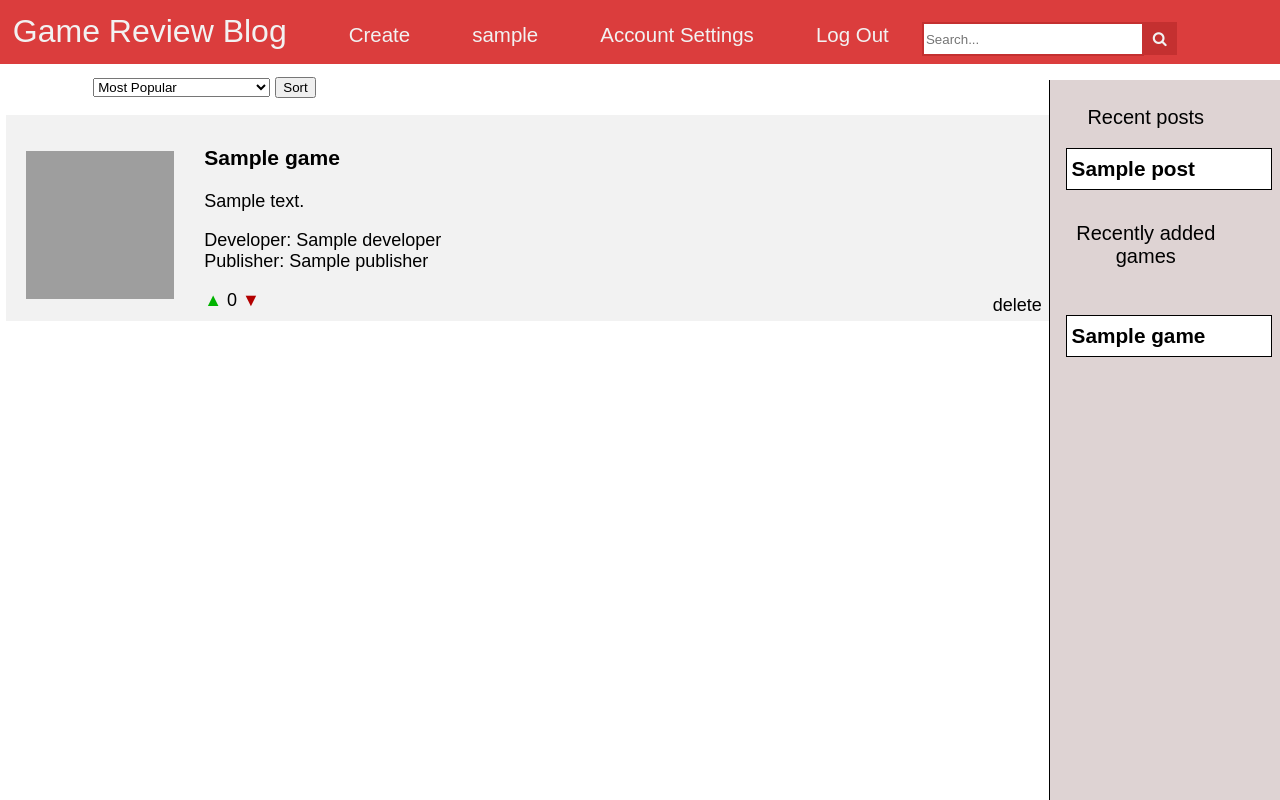
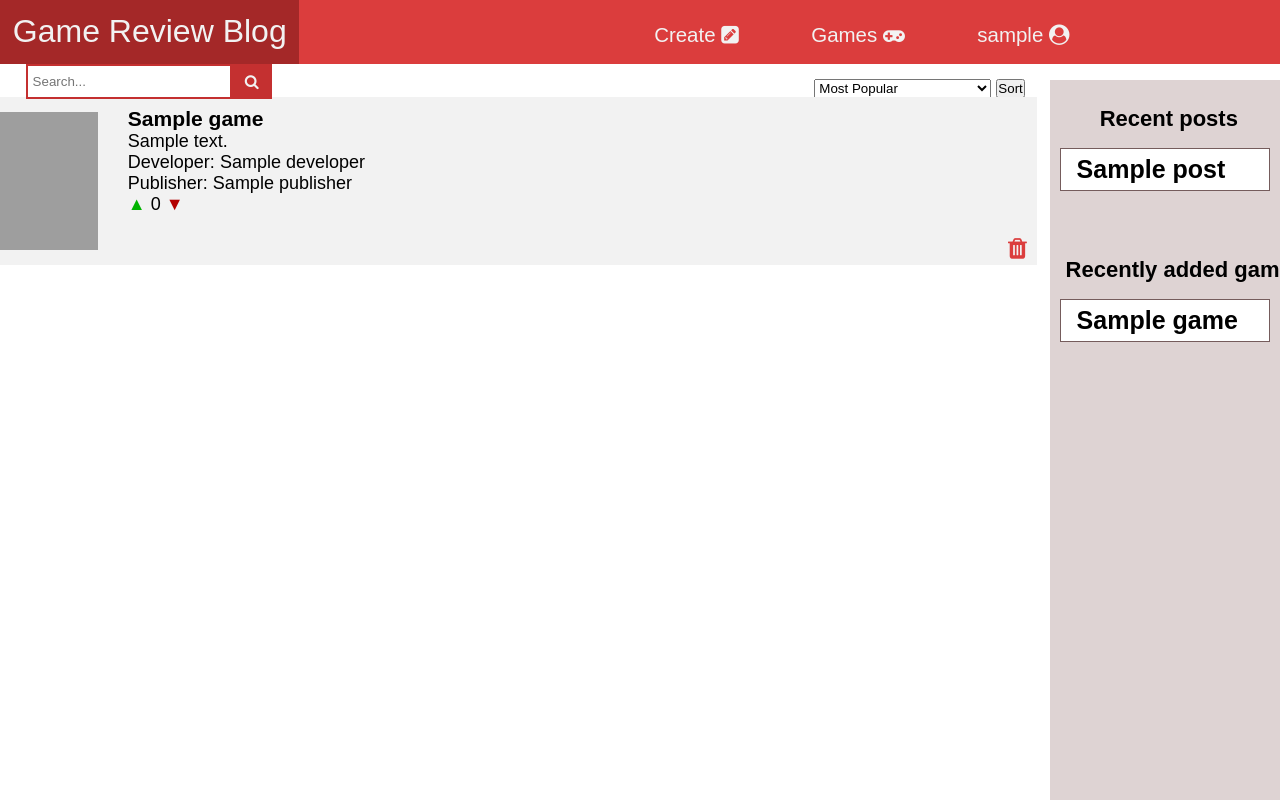
Before and after one commit to Patriks-Blauzda/game-review-site, a Django app: page / in a window 1280 px wide. Run offline with Django 4.2, Linux system fonts and the light colour scheme; a user stored in the database is signed in; tables that the repository leaves empty hold one stand-in row (values such as "Sample post"); grey boxes are pictures that could not be loaded.

Commit message:
like/dislike remade, stylesheet changes, navbar

```diff
--- a/website/static/website/style.css
+++ b/website/static/website/style.css
@@ -1,59 +1,115 @@
+* {
+    margin: 0;
+    padding: 0;
+    box-sizing:
+    border-box;
+}
+
 body {
     font-family: Arial;
 }
 
-.navbar {
+
+nav {
     z-index: 3;
     position: fixed;
     top: 0;
     left: 0;
-    height: auto;
     min-height: 5vw;
+    max-height: 5vw;
     width: 100%;
-    overflow: hidden;
     background-color: #db3d3d;
 }
 
+nav ul {
+    display: inline-block;
+    list-style: none;
+    margin-left: 24%;
+}
 
-.navbar a {
+
+nav ul li {
+    display:inline-block;
+    margin-right: 25px;
+    margin-left: 25px;
+}
+
+nav ul ul {
+  display: none;
+  position: absolute;
+  margin: 0;
+  padding: 0;
+
+}
+
+nav ul li:hover > ul {
+  display:inherit;
+}
+
+nav a {
     display: inline-block;
     color: #f2f2f2;
-    text-align: right;
+    text-align: center;
     padding: 1% 1% 0% 3.5%;
     text-decoration: none;
     font-size: 1.6vw;
+    background-color: #db3d3d;
+    min-width: fit-content;
+    white-space: nowrap;
+}
+
+nav ul ul li {
+  width:140px;
+  display:list-item;
+  margin: 0;
+}
+
+nav ul ul li a {
+    width: 120px;
+    text-align: center;
+    padding: 10px;
+    white-space: normal;
+}
+
+nav a:hover {
+  background-color: #a42828;
 }
 
 
+nav ul li a {
+    padding-left: 18px;
+}
+
+
+nav li > a:only-child:after { content: ''; }
+
+
 .search {
-    float: right;
-    padding-right: 80px;
-    margin-top: 1.75%;
-    margin-bottom: -10%;
+    display: inline-block;
+    margin-left: 2%;
 }
 
 .search input {
-    width: 100%;
-    margin-left: -25%;
     border: 2px solid #c43030;
-    border-right-color: currentcolor;
-    border-right-style: solid;
-    border-right-width: 1px;
-    border-right: none;
-    height: 34px;
     outline: none;
+    padding: 0 20px 0 5px;
+    height: 35px;
 }
 
 .search button {
-    height: 33px;
+    height: 35px;
     border: 1px solid #c43030;
     background: #c43030;
     text-align: center;
     cursor: pointer;
     font-size: 15px;
-    margin-left: -3%;
-    margin-top: -18.2%;
-    width: 35px;
+    width: 40px;
+    border-radius: 0;
+    vertical-align: top;
+}
+
+.search button:hover {
+    background-color: #a42828
 }
 
 
@@ -74,8 +130,6 @@ body {
 
     background-color: #ded3d3;
     overflow-x: hidden;
-
-    border-left: 1px solid;
 }
 
 
@@ -100,19 +154,28 @@ body {
 }
 
 
-.sidebar-list-element {
-  border: solid;
-  border-width: 0.5px;
-  background-color: #ffffff;
-  max-height: 40px;
-  min-height:40px;
-  margin-left: -40px;
-  margin-top: -13px;
+.sidebar-list {
+    list-style: none;
+    margin: 10;
+    padding: 0;
+    border: 1px solid #755c5c;
+    border-bottom: none;
 }
 
+.sidebar-list a {
+    overflow: hidden;
+    text-overflow: ellipsis;
+    white-space: nowrap;
+    border-bottom: 1px solid #755c5c;
+    font-weight: bold;
+    display: block;
+    vertical-align: middle;
+    min-height: 30px;
+    background-color: #ffffff;
+}
 
-.sidebar-list-element:hover {
-    background-color: #f2f2f2;
+.sidebar-list a:hover {
+    background-color: #efefef;
 }
 
 
--- a/website/templates/website/base.html
+++ b/website/templates/website/base.html
@@ -11,28 +11,48 @@
 <body>
     {% block bodyfirst %}{% endblock %}
 
-    <div class="navbar">
-        <a href="/" style="font-size: 2.5vw; padding-left: 1%;">Game Review Blog</a>
-        <a href="{% url 'website:create' %}">Create</a>
-        {% if request.user.is_authenticated %}
-  			<a href="{% url 'website:profile' request.user.id %}">{{ request.user.username }}</a>
-            <a href="{% url 'website:account_settings' %}">Account Settings</a>
-            <a href="{% url 'website:logout' %}">Log Out</a>
+    <nav>
+        <a href="/" style="font-size: 2.5vw; padding-left: 1%; padding-bottom: 1.1%;">Game Review Blog</a>
 
-        {% else %}
-            <a href="{% url 'website:account' 'login' %}">Log In</a>
-            <a href="{% url 'website:account' 'register' %}">Register</a>
-        {% endif %}
+        <ul>
+
+
+            <li><a style="cursor: default;">Create <i class="fa fa-pencil-square"></i></a>
+                <ul>
+                    <li><a href="{% url 'website:create' 'game' %}">Game</a></li>
+                    <li><a href="{% url 'website:create' 'entity' 'developer' %}">Developer</a></li>
+                    <li><a href="{% url 'website:create' 'entity' 'publisher' %}">Publisher</a></li>
+                </ul>
+            </li>
+
+            <li>
+                <a>Games <i class="fa fa-gamepad"></i></a>
+            </li>
+
+            {% if request.user.is_authenticated %}
+                <li><a href="{% url 'website:profile' request.user.id %}">{{ request.user.username }} <i class="fa fa-user-circle"></i></a>
+                    <ul>
+                        <li><a href="{% url 'website:account_settings' %}">Settings <i class="fa fa-cog"></i></a></li>
+                        <li><a href="{% url 'website:logout' %}">Log Out <i class="fa fa-sign-out"></i></a></li>
+                    </ul>
+                </li>
+
+            {% else %}
+                <a href="{% url 'website:account' 'login' %}">Log In <i class="fa fa-sign-in"></i></a>
+                <a href="{% url 'website:account' 'register' %}">Register <i class="fa fa-user-plus"></i></a>
+            {% endif %}
+
+
+        </ul>
 
         <div class="search">
-            <form action="{% url 'website:search' %}" method="get">
+            <form action="{% url 'website:search' %}" method="get" style="font-size: 0;">
                 <input name="q" type="text" placeholder="Search...">
                 <button class="btn-search"><i class="fa fa-search" style="color: #f2f2f2;"></i></button>
             </form>
         </div>
 
-
-    </div>
+    </nav>
 
     <div class="sidebar">
         {% block sidebar %}{% endblock %}
--- a/website/templates/website/index.html
+++ b/website/templates/website/index.html
@@ -8,49 +8,37 @@
 
 
 {% block sidebar %}
-    <p style="text-align:center; margin-right: 20%;">Recent posts</p>
-    <ul>
-        <div style="list-style-type: none;">
+    <a style="text-align:center; font-weight: bold; margin-top: 20px; font-size: 22px;">Recent posts</a>
+    <ul class="sidebar-list">
+        {% for post in latest_reviews.all %}
             <li>
-
-                {% for post in latest_reviews.all %}
                 <a href="{% url 'website:post' post.id %}">
-                            <div class="sidebar-list-element">
-
-                                <h5 style="margin-top: 0.5rem; margin-left: 5px; overflow: hidden; text-overflow: ellipsis; white-space: nowrap;;">{{ post.title }}</h5>
-                            </div>
+                    {{ post.title }}
                 </a>
+            </li>
         {% endfor %}
-
-            </li>
-        </div>
     </ul>
 
-    <div>
-        <p style="text-align:center; margin-right: 20%;">Recently added games</p>
-        <ul>
-            <div style="list-style-type: none; margin-top: 25%">
+
+    <a style="
+        text-align:center; font-weight: bold; margin-top: 60px; white-space: nowrap;
+        font-size: 22px;
+    ">Recently added games</a>
+    <ul class="sidebar-list">
+        {% for game in latest_games.all %}
             <li>
-
-                    {% for game in latest_games.all %}
                 <a href="{% url 'website:game' game.id %}">
-                                <div class="sidebar-list-element">
-
-                                    <h5 style="margin-top: 0.5rem; margin-left: 5px; overflow: hidden; text-overflow: ellipsis;">{{ game.title }}</h5>
-                                </div>
+                    {{ game.title }}
                 </a>
+            </li>
         {% endfor %}
-
-                </li>
-            </div>
     </ul>
-    </div>
 {% endblock %}
 
 {% block main %}
     {% if games_list %}
         <form method="get">
-            <select name="sort" id="sort" style="margin-left: 60px;">
+            <select name="sort" id="sort" style="margin-left: 78%;">
                 <option value="title" {% if sort == 'title' %} selected {% endif %}>A-Z</option>
                 <option value="-title" {% if sort == '-title' %} selected {% endif %}>Z-A</option>
                 <option value="popularity" {% if sort == 'popularity' %} selected {% endif %}>Most Popular</option>
@@ -92,7 +80,9 @@
                                     </a>
 
                                     {% if request.user.is_staff %}
-                                        <a id="delete" href="{% url 'website:delete' 'game' game.id %}">delete</a>
+                                        <a id="delete" href="{% url 'website:delete' 'game' game.id %}">
+                                            <i class="fa fa-trash" style="color: #db3d3d; font-size: 24px;"></i>
+                                        </a>
                                     {% endif %}
 
                                     <div class="like-dislike">
--- a/website/urls.py
+++ b/website/urls.py
@@ -17,7 +17,6 @@ urlpatterns = [
 
     path('delete/<str:object>/<int:obj_id>/', views.delete, name='delete'),
 
-    path('create/', login_required(views.CreateView.as_view(), login_url=login_path), name='create'),
     path('create/<str:object>/', login_required(views.CreateView.as_view(), login_url=login_path), name='create'),
     path('create/<str:object>/<int:game_id>/', login_required(views.CreateView.as_view(), login_url=login_path), name='create'),
     path('create/<str:object>/<str:entity>/', login_required(views.CreateView.as_view(), login_url=login_path), name='create'),
--- a/website/views.py
+++ b/website/views.py
@@ -173,8 +173,6 @@ class PublisherForm(forms.ModelForm):
 
 
 class CreateView(generic.ListView):
-    template_name = 'website/createredirect.html'
-
     def post(self, request, **kwargs):
         form = None
         image_id = None
@@ -283,30 +281,39 @@ def get_image(request, **kwargs):
     return http.HttpResponse(image, content_type="image/png")
 
 
+def delete(request, **kwargs):
+    obj = kwargs['object']
 
-def delete(request, **kwargs):
-    if request.user.is_authenticated():
+    if request.user.is_staff and obj != "post":
         messages.success(request, "Successfully deleted")
-        match kwargs['object']:
+
+        match obj:
             case "game":
                 Game.objects.filter(id=kwargs['obj_id']).delete()
                 return http.HttpResponseRedirect("/")
 
-            case "post":
-                game_id = Post.objects.filter(id=kwargs['obj_id'])[0].game.id
-                Post.objects.filter(id=kwargs['obj_id']).delete()
-                return http.HttpResponseRedirect(request.META.get('HTTP_REFERER'))
-
             case "developer":
                 Developer.objects.filter(id=kwargs['obj_id']).delete()
-                return http.HttpResponseRedirect("/")
 
             case "publisher":
                 Publisher.objects.filter(id=kwargs['obj_id']).delete()
-                return http.HttpResponseRedirect("/")
 
-    messages.error(request, "Error occurred")
-    return http.HttpResponseRedirect("/")
+        return http.HttpResponseRedirect(request.META.get('HTTP_REFERER'))
+
+    elif obj != "post":
+        messages.error(request, "User is not staff")
+
+    if obj == "post":
+        post = Post.objects.get(id=kwargs['obj_id'])
+        if request.user.is_staff or post.author == request.user:
+            messages.success(request, "Successfully deleted")
+            post.delete()
+        else:
+            messages.error(request, "User is not author or staff member")
+    else:
+        messages.error(request, "Invalid object")
+
+    return http.HttpResponseRedirect(request.META.get('HTTP_REFERER'))
 
 
 class RegisterForm(UserCreationForm):
```
Also changed, not shown: website/templates/website/createredirect.html (deleted, +0 -7 lines), website/templates/website/game.html (+9 -4 lines), website/templates/website/post.html (+13 -0 lines), website/templates/website/search.html (+27 -13 lines), website/templates/website/userprofile.html (+13 -5 lines). Lines whose indentation alone changed are shown as unchanged.
